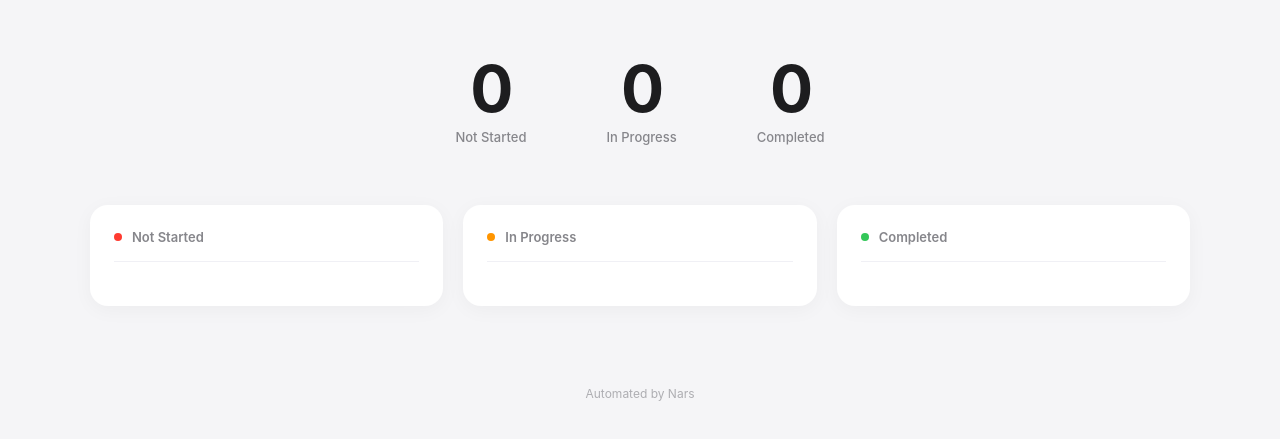
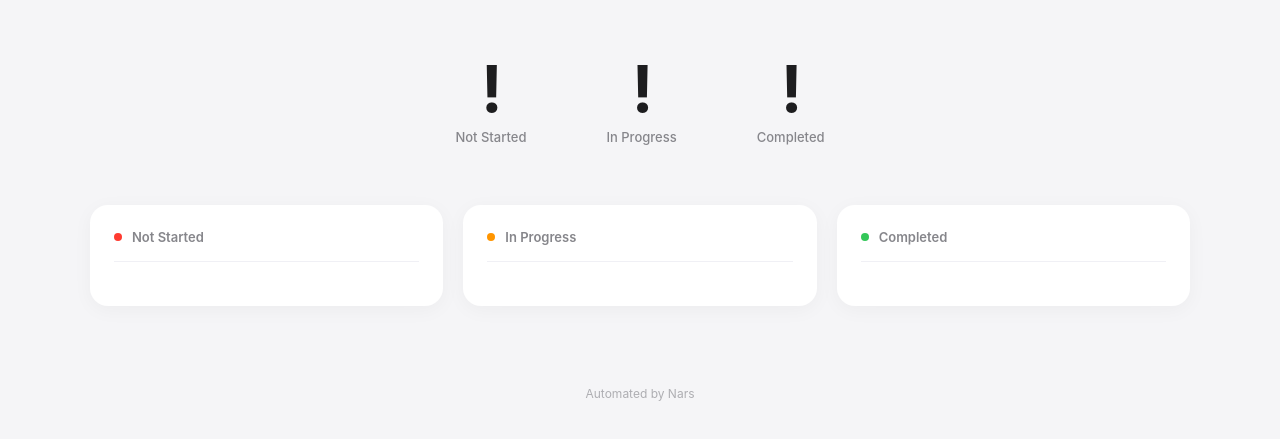
Before and after one commit to 0xjaywander/nars-dashboard, a website: page dashboard.html in a window 1280 px wide. Shown: the part 255-694 px from the top of the page. Drawn offline with Linux system fonts and the light colour scheme.

Commit message:
debug: add console logging to tasks loading

```diff
--- a/dashboard.html
+++ b/dashboard.html
@@ -593,8 +593,11 @@
 
         async function loadTasks() {
             try {
+                console.log('Fetching tasks.json...');
                 const response = await fetch('tasks.json');
+                console.log('Response status:', response.status);
                 const data = await response.json();
+                console.log('Data loaded:', data);
                 document.getElementById('lastUpdated').textContent = new Date(data.lastUpdated).toLocaleDateString('en-US', {
                     weekday: 'long',
                     month: 'long',
@@ -602,7 +605,10 @@
                 });
                 renderTasks(data);
             } catch (error) {
-                console.error('Error:', error);
+                console.error('Error loading tasks:', error);
+                document.getElementById('countNotStarted').textContent = '!';
+                document.getElementById('countInProgress').textContent = '!';
+                document.getElementById('countCompleted').textContent = '!';
             }
         }
 
```
